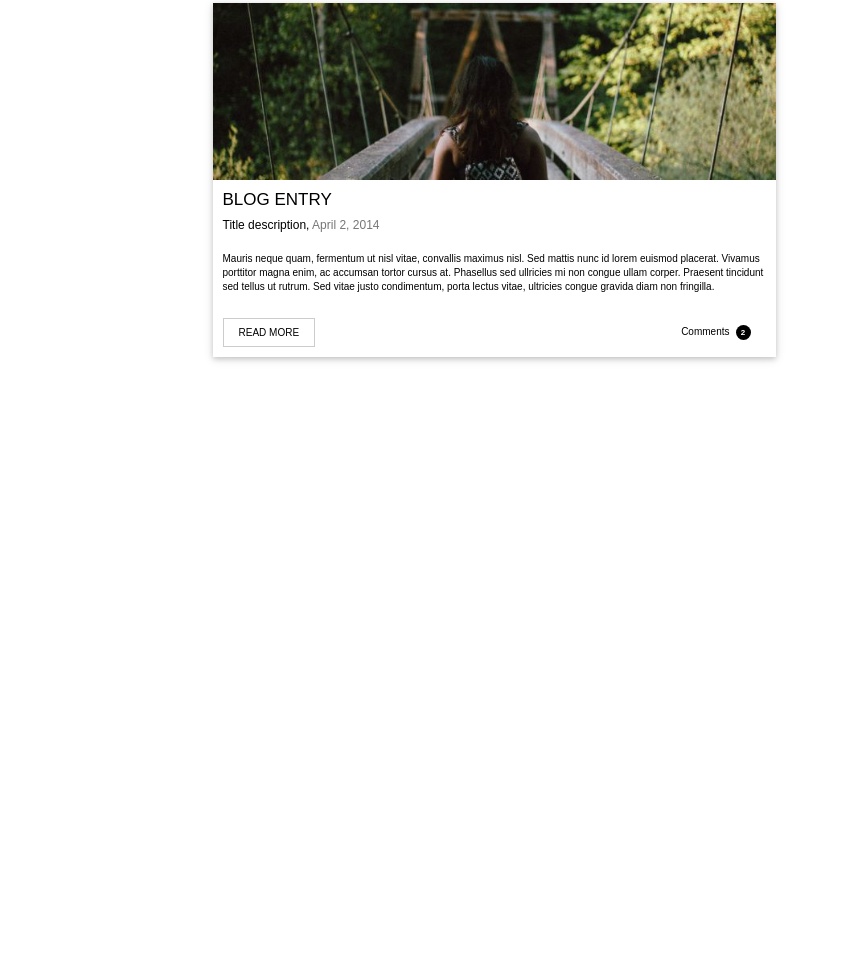
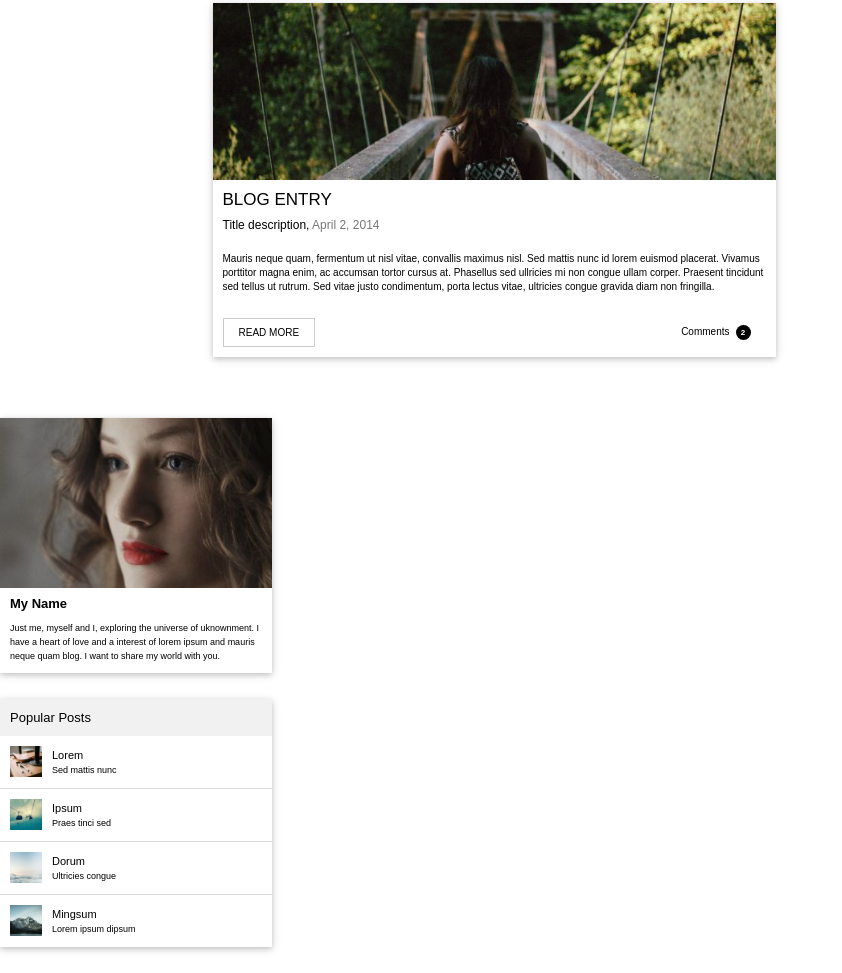
Before and after one commit to ffkabulka010-cmd/week3-home-2, a plain HTML site: page index.html in a window 1280 px wide. Shown: the part 484-1457 px from the top of the page, without its empty margins (0-842 px from the left). Before the commit the page ends 902 px from the top, so only its background shows below. Drawn offline with Linux system fonts and the light colour scheme.

Commit message:
forth commits

```diff
--- a/index.html
+++ b/index.html
@@ -58,5 +58,44 @@
         </div>
       </div>
     </div>
+    <div class="salom29">
+    <div class="salom30">
+      <div class="salom31"></div>
+      <div class="salom32">
+        <p class="salom33">My Name</p>
+        <p class="salom34">Just me, myself and I, exploring the universe of uknownment. I have a heart of love and a interest of lorem ipsum and mauris neque quam blog. I want to share my world with you.</p>
+      </div>
+    </div>
+    <div class="salom35">
+      <p class="salom36">Popular Posts</p>
+      <div class="salom37">
+        <div class="salom38"></div>
+        <div class="salom39">
+          <p class="salom40">Lorem</p>
+          <p class="salom41">Sed mattis nunc</p>
+        </div>
+      </div>
+      <div class="salom42">
+        <div class="salom43"></div>
+        <div class="salom44">
+          <p class="salom45">Ipsum</p>
+          <p class="salom46">Praes tinci sed</p>
+        </div>
+      </div>
+      <div class="salom47">
+        <div class="salom48"></div>
+        <div class="salom49">
+          <p class="salom50">Dorum</p>
+          <p class="salom51">Ultricies congue</p>
+        </div>
+      </div>
+      <div class="salom52">
+        <div class="salom53"></div>
+        <div class="salom54">
+          <p class="salom55">Mingsum</p>
+          <p class="salom56">Lorem ipsum dipsum</p>
+        </div>
+      </div>
+    </div>
   </body>
 </html>
--- a/style.css
+++ b/style.css
@@ -195,3 +195,183 @@
      line-height: 15px;
      font-size: 8px;
  }
+
+ .salom28 {
+     display: inline-block;
+     width: 15px;
+     height: 15px;
+     margin-left: 6px;
+     border-radius: 50%;
+     background: #000;
+     color: #fff;
+     text-align: center;
+     line-height: 15px;
+     font-size: 8px;
+ }
+
+ .salom29 {
+     width: 272px;
+     min-width: 0;
+ }
+
+ .salom30 {
+     margin-bottom: 26px;
+     background: #fff;
+     box-shadow: 0 2px 5px rgba(0, 0, 0, 0.16), 0 2px 10px rgba(0, 0, 0, 0.12);
+ }
+
+ .salom31 {
+     height: 170px;
+     background: url("./profil.png") center / cover no-repeat;
+ }
+
+ .salom32 {
+     padding: 8px 10px 10px;
+ }
+
+ .salom33 {
+     margin: 0 0 10px;
+     font-size: 13px;
+     font-weight: 600;
+     color: #000;
+ }
+
+ .salom34 {
+     margin: 0;
+     font-size: 9px;
+     line-height: 14px;
+     color: #000;
+ }
+
+ .salom35 {
+     margin-bottom: 26px;
+     background: #fff;
+     box-shadow: 0 2px 5px rgba(0, 0, 0, 0.16), 0 2px 10px rgba(0, 0, 0, 0.12);
+ }
+
+ .salom36 {
+     margin: 0;
+     padding: 11px 10px;
+     background: #f1f1f1;
+     font-size: 13px;
+     color: #000;
+ }
+
+ .salom37 {
+     display: flex;
+     align-items: center;
+     gap: 10px;
+     padding: 10px;
+     border-bottom: 1px solid #ddd;
+ }
+
+ .salom38 {
+     width: 32px;
+     height: 32px;
+     background: url("./mashhur-1.png") center / cover no-repeat;
+ }
+
+ .salom39 {
+     min-width: 0;
+ }
+
+ .salom40 {
+     margin: 0 0 4px;
+     font-size: 11px;
+     color: #000;
+ }
+
+ .salom41 {
+     margin: 0;
+     font-size: 9px;
+     color: #000;
+ }
+
+ .salom42 {
+     display: flex;
+     align-items: center;
+     gap: 10px;
+     padding: 10px;
+     border-bottom: 1px solid #ddd;
+ }
+
+ .salom43 {
+     width: 32px;
+     height: 32px;
+     background: url("./mashhur-2.png") center / cover no-repeat;
+ }
+
+ .salom44 {
+     min-width: 0;
+ }
+
+ .salom45 {
+     margin: 0 0 4px;
+     font-size: 11px;
+     color: #000;
+ }
+
+ .salom46 {
+     margin: 0;
+     font-size: 9px;
+     color: #000;
+ }
+
+ .salom47 {
+     display: flex;
+     align-items: center;
+     gap: 10px;
+     padding: 10px;
+     border-bottom: 1px solid #ddd;
+ }
+
+ .salom48 {
+     width: 32px;
+     height: 32px;
+     background: url("./mashhur-3.png") center / cover no-repeat;
+ }
+
+ .salom49 {
+     min-width: 0;
+ }
+
+ .salom50 {
+     margin: 0 0 4px;
+     font-size: 11px;
+     color: #000;
+ }
+
+ .salom51 {
+     margin: 0;
+     font-size: 9px;
+     color: #000;
+ }
+
+ .salom52 {
+     display: flex;
+     align-items: center;
+     gap: 10px;
+     padding: 10px;
+ }
+
+ .salom53 {
+     width: 32px;
+     height: 32px;
+     background: url("./mashhur-4.png") center / cover no-repeat;
+ }
+
+ .salom54 {
+     min-width: 0;
+ }
+
+ .salom55 {
+     margin: 0 0 4px;
+     font-size: 11px;
+     color: #000;
+ }
+
+ .salom56 {
+     margin: 0;
+     font-size: 9px;
+     color: #000;
+ }
```
Also changed, not shown: mashhur-1.png (added), mashhur-2.png (added), mashhur-3.png (added), mashhur-4.png (added), profil.png (added).
